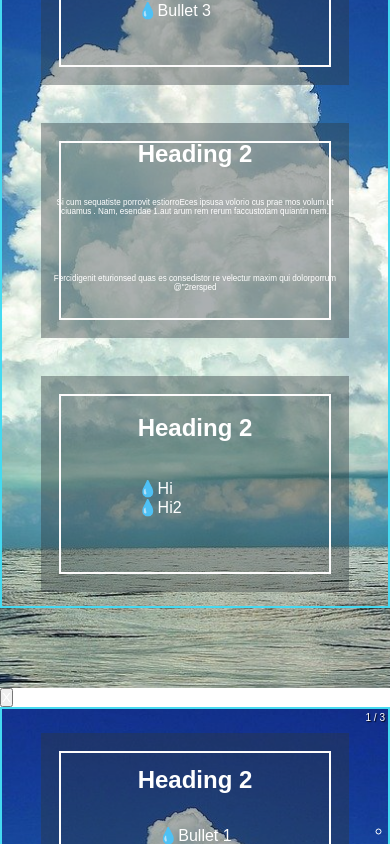
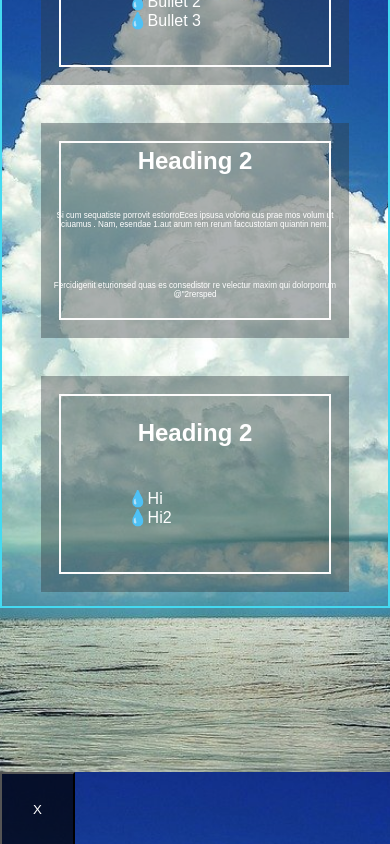
Before and after one commit to mwezn/JonesPalmer, a React (Create React App) app: page / in a window 390 px wide. Shown: the part 1000-1844 px from the top of the page. Built offline with nearby package versions, Linux system fonts and the light colour scheme.

Commit message:
Responsive CSS change

```diff
--- a/src/components/Carasol.js
+++ b/src/components/Carasol.js
@@ -27,12 +27,19 @@ class MyApp extends React.Component {
       <img  src="https://picsum.photos/800/302/?random" alt="3" />  ,
       <img  src="https://picsum.photos/800/303/?random" alt="4" />  ,
       <img src="https://picsum.photos/800/304/?random" alt="5" />];
-
+      let btnStyle={width:"75px",height:"75px", position:"relative", top:"0px",backgroundColor:"rgb(1,1,1,0.7)",color:"white"}
+      const mystyle = {
+        color: "white",
+        backgroundColor: "DodgerBlue",
+        padding: "10px",
+        fontFamily: "Arial"
+      };
       let slides2=[<Slide1></Slide1>, <Slide2></Slide2>,<Slide3></Slide3>]
       return (
         <div>
-        <button onClick={(e)=>this.pausePlay()}>X</button>
+
         <div id="section2">
+        <button style={btnStyle} onClick={(e)=>this.pausePlay()}>X</button>
         <Carousel statusFormatter={(current, total) => `${current} / ${total}`} showThumbs={false} infiniteLoop={true} interval={2000} autoPlay={this.state.autoplay}>
         {slides2}
         </Carousel>
--- a/src/components/Section2.css
+++ b/src/components/Section2.css
@@ -1,7 +1,7 @@
 #section2{
 
     background-image: url("../assets/seasky.jpg");
-    height: 100vh;
+    height: 110vh;
     width:100%;
     background-attachment: fixed;
     background-position: center;
@@ -27,6 +27,26 @@
     width: 80%;
     background-color: rgba(47, 57, 61, 0.4);
 }
+.card3 {
+    display: grid;
+    justify-content: space-evenly;
+    height: 85%;
+    margin: 10px 0 0 10%;
+    width: 80%;
+    background-color: rgba(29, 240, 58, 0.4);
+
+
+}
+.card4 {
+    display: grid;
+    justify-content: space-evenly;
+    height: 85%;
+    margin: 10px 0 0 10%;
+    width: 80%;
+    background-color: rgba(245, 165, 61, 0.4);
+
+
+}
 
 .card2 ul {
     list-style-type: none;
@@ -38,6 +58,7 @@
 }
 
 div.inner-outline h2 {
+    padding: 10px;
     margin: auto;
 }
 div.inner-outline p {
@@ -77,7 +98,6 @@ div.inner-outline p {
         position: relative;
         top:5px;
         display:grid;
-        border: 2px solid black;
         grid-template-columns: 33% 33% 33%;
         grid-column-gap: 20px;
         justify-content: space-around;
```
